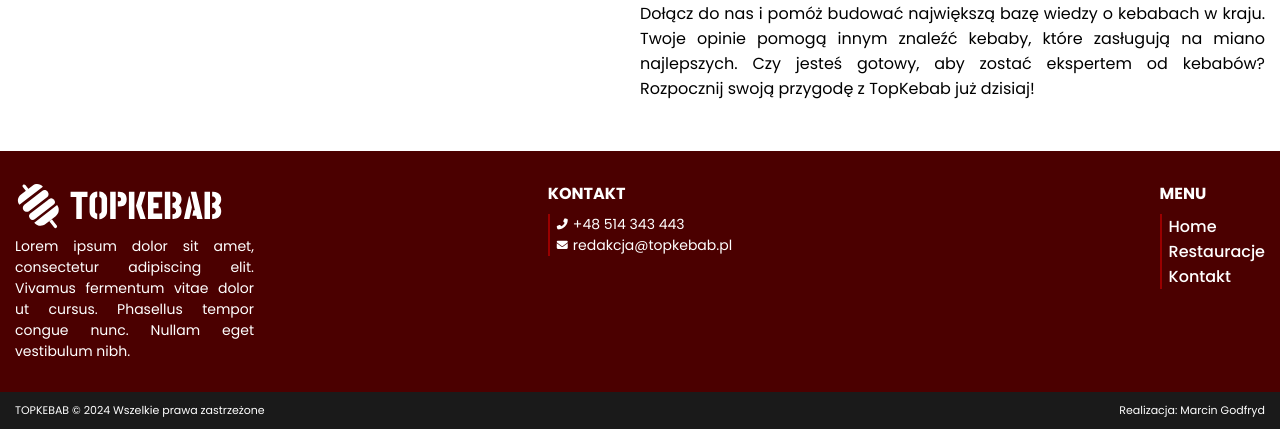
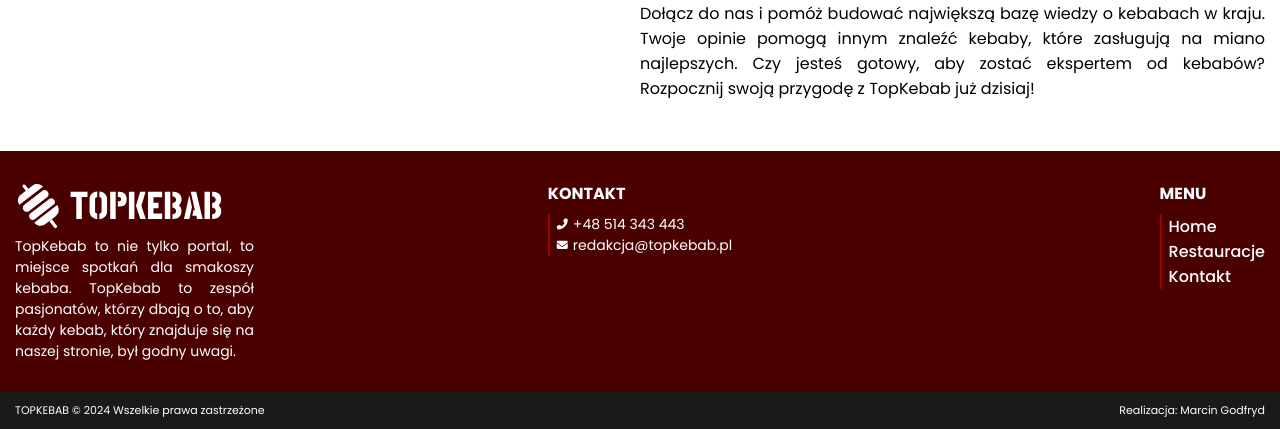
Before and after one commit to Goferov/restaurant-rater, a PHP site: page /contact in a window 1280 px wide. Shown: the part 450-879 px from the top of the page. Run offline with PHP 8.4, Linux system fonts and the light colour scheme.

Commit message:
Update footer description

```diff
--- a/public/views/includes/footer.php
+++ b/public/views/includes/footer.php
@@ -3,7 +3,7 @@
         <div class="container flex-row-between-start row col-3 flex-mobile-column align-items-mobile-center">
             <div class="logo-white mb-mobile-4">
                 <a href="/" title="Home"><img src="/public/img/logo-white.svg" alt="TopKebab logo"/></a>
-                <p class="f-14">Lorem ipsum dolor sit amet, consectetur adipiscing elit. Vivamus fermentum vitae dolor ut cursus. Phasellus tempor congue nunc. Nullam eget vestibulum nibh.</p>
+                <p class="f-14">TopKebab to nie tylko portal, to miejsce spotkań dla smakoszy kebaba. TopKebab to zespół pasjonatów, którzy dbają o to, aby każdy kebab, który znajduje się na naszej stronie, był godny uwagi.</p>
             </div>
             <div class="d-flex justify-content-center mb-mobile-4 align-self-mobile-start">
                 <div>
```
